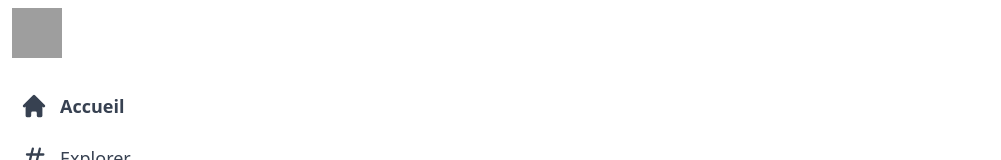
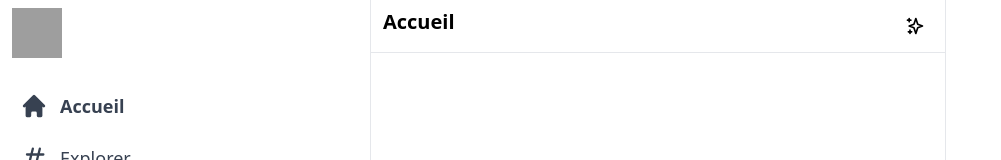
Before and after one commit to Didi518/keke-tweet, a Next.js app: page / in a window 1280 px wide. Shown: the top 160 px of the page, without its empty margins (0-1001 px from the left). Built offline with nearby package versions, Linux system fonts and the light colour scheme; grey boxes are pictures that could not be loaded.

Commit message:
header page principale

```diff
--- /dev/null
+++ b/components/Feed.js
@@ -0,0 +1,14 @@
+import { SparklesIcon } from '@heroicons/react/outline';
+
+export default function Feed() {
+  return (
+    <div className="xl:ml-[370px] border-l border-r border-gray-200 xl:min-w-[576px] sm:ml-[73px] flex-grow max-w-xl">
+      <div className="flex py-2 px-3 sticky top-0 z-50 bg-white border-b border-gray-200">
+        <h2 className="text-lg sm:text-xl font-bold cursor-pointer">Accueil</h2>
+        <div className="hoverEffect flex items-center justify-center px-0 ml-auto w-9 h-9">
+          <SparklesIcon className="h-5" />
+        </div>
+      </div>
+    </div>
+  );
+}
--- a/pages/index.js
+++ b/pages/index.js
@@ -1,4 +1,5 @@
 import Head from 'next/head';
+import Feed from '../components/Feed';
 import Sidebar from '../components/Sidebar';
 
 export default function Home() {
@@ -15,6 +16,7 @@
         <Sidebar />
 
         {/* Principale */}
+        <Feed />
 
         {/* Widgets */}
 
```
